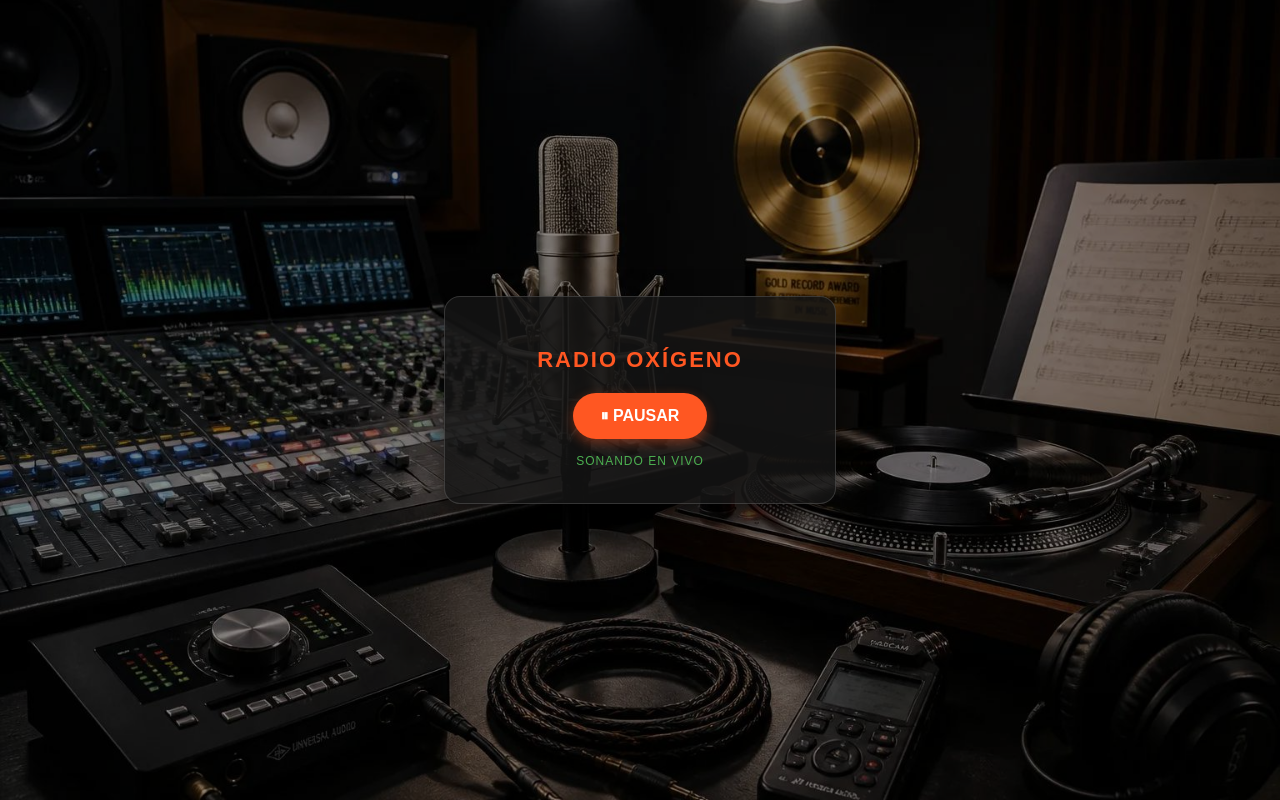
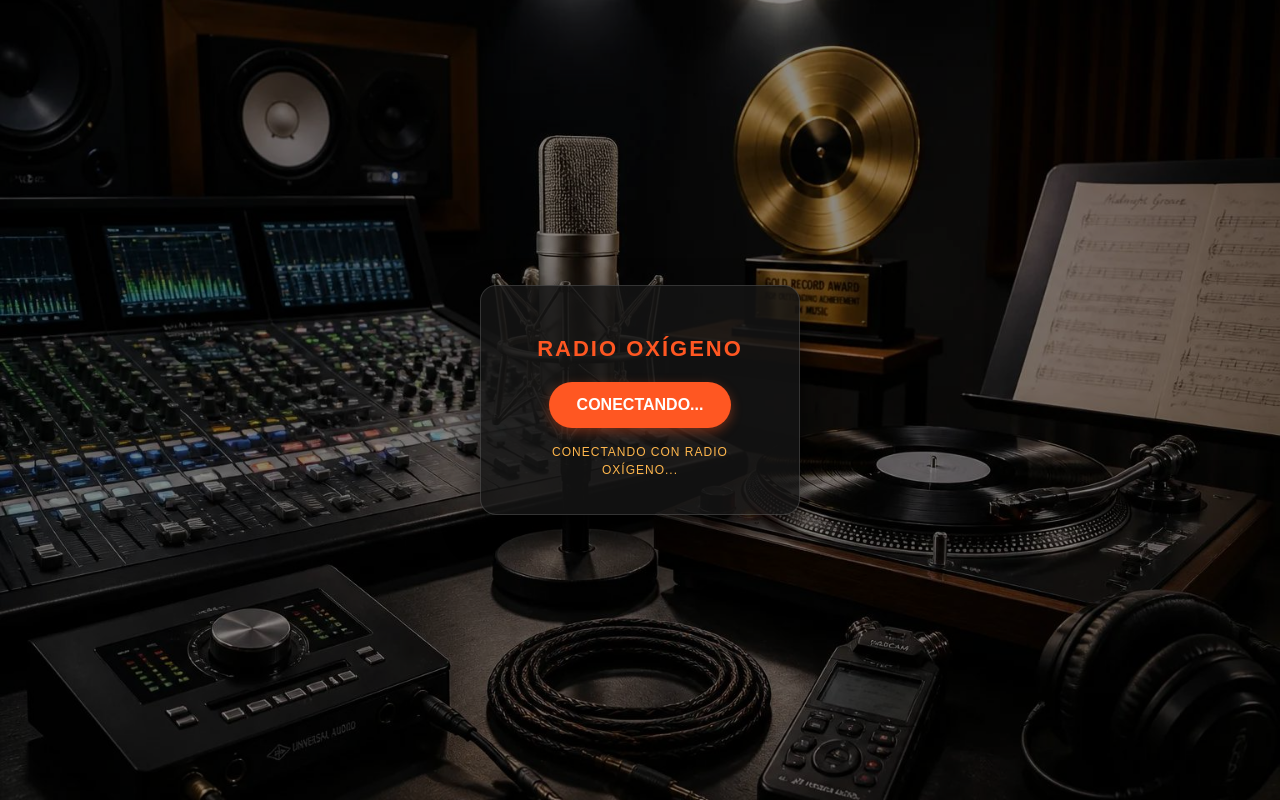
Before and after one commit to germann065-design/radioxigeno, a plain HTML site: page index.html in a window 1280 px wide. Both pictures are taken after a click on the button "▶ ESCUCHAR". Drawn offline with Linux system fonts and the light colour scheme.

Commit message:
Update index.html

```diff
--- a/index.html
+++ b/index.html
@@ -1,13 +1,22 @@
+
 <!DOCTYPE html>
 <html lang="es">
 <head>
     <meta charset="UTF-8">
+    <meta name="viewport" content="width=device-width, initial-scale=1.0">
+    <meta name="theme-color" content="#000000">
     <title>Radio Oxígeno</title>
+
     <style>
+        * {
+            box-sizing: border-box;
+        }
+
         body {
             margin: 0;
             padding: 0;
-            height: 100vh;
+            min-height: 100vh;
+            min-height: 100dvh;
             display: flex;
             justify-content: center;
             align-items: center;
@@ -15,30 +24,37 @@
             overflow: hidden;
             font-family: sans-serif;
         }
-        #fondo-radio {
-            position: absolute;
-            top: 0;
-            left: 0;
+
+        .fondo {
+            position: fixed;
+            inset: 0;
             width: 100%;
             height: 100%;
             background-size: cover;
             background-position: center;
+            background-repeat: no-repeat;
             transition: opacity 2s ease-in-out;
-            opacity: 1;
-            z-index: -1;
-        }
-        .overlay {
-            position: absolute;
-            top: 0;
-            left: 0;
-            width: 100%;
-            height: 100%;
-            background: rgba(0, 0, 0, 0.45);
             z-index: 0;
         }
+
+        #fondo1 {
+            opacity: 1;
+        }
+
+        #fondo2 {
+            opacity: 0;
+        }
+
+        .overlay {
+            position: fixed;
+            inset: 0;
+            background: rgba(0, 0, 0, 0.45);
+            z-index: 1;
+        }
+
         .player-box {
             position: relative;
-            z-index: 1;
+            z-index: 2;
             background: rgba(20, 20, 20, 0.85);
             padding: 35px;
             border-radius: 16px;
@@ -46,13 +62,16 @@
             text-align: center;
             border: 1px solid rgba(255,255,255,0.15);
             width: 320px;
+            max-width: calc(100% - 30px);
         }
+
         h1 {
             color: #ff5722;
             margin-bottom: 20px;
             font-size: 22px;
             letter-spacing: 2px;
         }
+
         .player-btn {
             background-color: #ff5722;
             color: white;
@@ -65,62 +84,212 @@
             transition: background 0.2s, transform 0.1s;
             box-shadow: 0 4px 12px rgba(255,87,34,0.4);
         }
+
         .player-btn:hover {
             background-color: #e64a19;
             transform: scale(1.03);
         }
+
+        .player-btn:disabled {
+            opacity: 0.7;
+            cursor: wait;
+        }
+
         .status-text {
             color: #aaa;
             font-size: 12px;
             margin-top: 15px;
             letter-spacing: 1px;
+            line-height: 1.5;
+        }
+
+        @media (max-width: 480px) {
+            .player-box {
+                padding: 28px 20px;
+            }
+
+            h1 {
+                font-size: 20px;
+            }
         }
     </style>
 </head>
+
 <body>
-    <div id="fondo-radio"></div>
+
+    <!-- FONDOS DE FOTOGRAFÍAS -->
+    <div id="fondo1" class="fondo"></div>
+    <div id="fondo2" class="fondo"></div>
+
+    <!-- OSCURECIMIENTO -->
     <div class="overlay"></div>
+
+    <!-- REPRODUCTOR -->
     <div class="player-box">
+
         <h1>RADIO OXÍGENO</h1>
-        <button id="btnReproducir" class="player-btn" onclick="toggleRadio()">▶ ESCUCHAR</button>
-        <div id="statusText" class="status-text">TRANSMITIENDO EN VIVO</div>
-        <audio id="audioStream" src="https://stream13.hnetwork.net:8002/stream" preload="none"></audio>
+
+        <button
+            id="btnReproducir"
+            class="player-btn"
+            type="button"
+        >
+            ▶ ESCUCHAR
+        </button>
+
+        <div id="statusText" class="status-text">
+            RADIO OXÍGENO - EN VIVO
+        </div>
+
+        <audio
+            id="audioStream"
+            preload="none"
+            playsinline
+        >
+            <source
+                src="https://stream13.hcnetwork.net/8002/stream"
+                type="audio/mpeg"
+            >
+        </audio>
+
     </div>
+
     <script>
-        const audio = document.getElementById('audioStream');
-        const btn = document.getElementById('btnReproducir');
-        const statusText = document.getElementById('statusText');
 
-        function toggleRadio() {
+        // ==================================
+        // REPRODUCTOR RADIO OXÍGENO
+        // ==================================
+
+        const audio = document.getElementById("audioStream");
+        const btn = document.getElementById("btnReproducir");
+        const statusText = document.getElementById("statusText");
+
+        async function toggleRadio() {
+
             if (audio.paused) {
-                audio.play();
-                btn.innerText = "⏸ PAUSAR";
-                statusText.innerText = "SONANDO EN VIVO";
-                statusText.style.color = "#4caf50";
+
+                btn.disabled = true;
+                btn.innerText = "CONECTANDO...";
+                statusText.innerText = "CONECTANDO CON RADIO OXÍGENO...";
+                statusText.style.color = "#ffb74d";
+
+                try {
+
+                    await audio.play();
+
+                } catch (error) {
+
+                    btn.innerText = "▶ ESCUCHAR";
+                    statusText.innerText =
+                        "NO SE PUDO CONECTAR. INTENTA NUEVAMENTE.";
+                    statusText.style.color = "#ff5252";
+
+                    console.error("Error de reproducción:", error);
+
+                } finally {
+
+                    btn.disabled = false;
+
+                }
+
             } else {
+
                 audio.pause();
-                btn.innerText = "▶ ESCUCHAR";
-                statusText.innerText = "EN PAUSA";
-                statusText.style.color = "#aaa";
+
             }
         }
 
-        const imagenes = ['foto 1.jpg', 'foto 2.jpg', 'foto 3.jpg', 'foto 4.jpg'];
-        let index = 0;
-        const capaFondo = document.getElementById('fondo-radio');
+        btn.addEventListener("click", toggleRadio);
 
-        function cambiarFondoSuave() {
-            capaFondo.style.opacity = 0;
-            setTimeout(() => {
-                capaFondo.style.backgroundImage = `url('${imagenes[index]}')`;
-                capaFondo.style.opacity = 1;
-                index = (index + 1) % imagenes.length;
-            }, 1000);
+        audio.addEventListener("playing", function() {
+
+            btn.innerText = "⏸ PAUSAR";
+            statusText.innerText = "SONANDO EN VIVO";
+            statusText.style.color = "#4caf50";
+
+        });
+
+        audio.addEventListener("pause", function() {
+
+            btn.innerText = "▶ ESCUCHAR";
+            statusText.innerText = "EN PAUSA";
+            statusText.style.color = "#aaa";
+
+        });
+
+        audio.addEventListener("waiting", function() {
+
+            statusText.innerText = "CARGANDO TRANSMISIÓN...";
+            statusText.style.color = "#ffb74d";
+
+        });
+
+        audio.addEventListener("error", function() {
+
+            btn.innerText = "▶ ESCUCHAR";
+            statusText.innerText = "ERROR DE CONEXIÓN CON LA RADIO";
+            statusText.style.color = "#ff5252";
+
+        });
+
+
+        // ==================================
+        // ROTACIÓN DE LAS CUATRO FOTOGRAFÍAS
+        // ==================================
+
+        const imagenes = [
+            "foto 1.jpg",
+            "foto 2.jpg",
+            "foto 3.jpg",
+            "foto 4.jpg"
+        ];
+
+        let indice = 0;
+        let fondoVisible = 1;
+
+        const fondo1 = document.getElementById("fondo1");
+        const fondo2 = document.getElementById("fondo2");
+
+        // Cargar primera fotografía
+        fondo1.style.backgroundImage =
+            `url("${imagenes[0]}")`;
+
+        // Preparar fotografías
+        imagenes.forEach(function(foto) {
+
+            const img = new Image();
+            img.src = foto;
+
+        });
+
+        // Cambiar fotografía suavemente
+        function cambiarFotografia() {
+
+            indice = (indice + 1) % imagenes.length;
+
+            const nuevoFondo =
+                fondoVisible === 1 ? fondo2 : fondo1;
+
+            const fondoAnterior =
+                fondoVisible === 1 ? fondo1 : fondo2;
+
+            nuevoFondo.style.backgroundImage =
+                `url("${imagenes[indice]}")`;
+
+            nuevoFondo.style.opacity = "1";
+            fondoAnterior.style.opacity = "0";
+
+            fondoVisible = fondoVisible === 1 ? 2 : 1;
+
         }
 
-        capaFondo.style.backgroundImage = `url('${imagenes[index]}')`;
-        index = (index + 1) % imagenes.length;
-        setInterval(cambiarFondoSuave, 15 * 60 * 1000);
+        // Renovar fotografías cada 15 minutos
+        setInterval(
+            cambiarFotografia,
+            15 * 60 * 1000
+        );
+
     </script>
+
 </body>
 </html>
```
